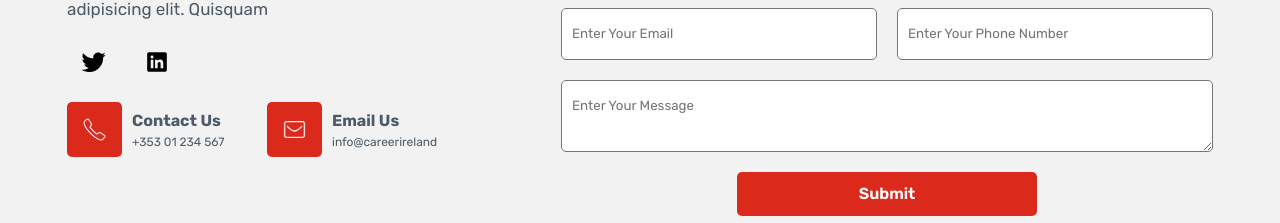
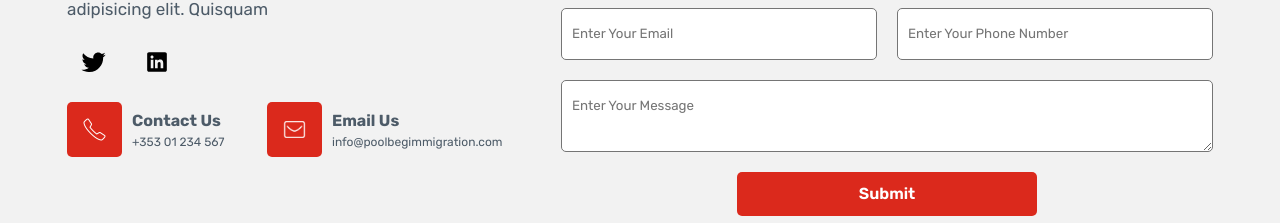
Before and after one commit to TartejBrothers/Poolbeg-Immigration, a React (Create React App) app: page / in a window 1280 px wide. Shown: the part 2647-2870 px from the top of the page. Built offline with nearby package versions, Linux system fonts and the light colour scheme.

Commit message:
Updated: Email

```diff
--- a/src/components/contactform.jsx
+++ b/src/components/contactform.jsx
@@ -1,4 +1,4 @@
-import React, { useState } from "react";
+import React from "react";
 import "../styles/contactform.css";
 import twitter from "../images/icons/twittercontact.svg";
 import linkedin from "../images/icons/linkedincontact.svg";
@@ -42,7 +42,7 @@ export default function ContactForm() {
               </div>
               <div className="rightcontactelement">
                 <h3>Email Us</h3>
-                <p>info@careerireland</p>
+                <p>info@poolbegimmigration.com</p>
               </div>
             </div>
           </div>
--- a/src/pages/contactus.jsx
+++ b/src/pages/contactus.jsx
@@ -29,7 +29,7 @@ export default function ContactUs() {
                 <ion-icon name="mail-outline"></ion-icon>
               </div>
               <div className="contactright">
-                <h5>help@poolbeg.com</h5>
+                <h5>info@poolbegimmigration.com</h5>
               </div>
             </div>
           </div>
```
